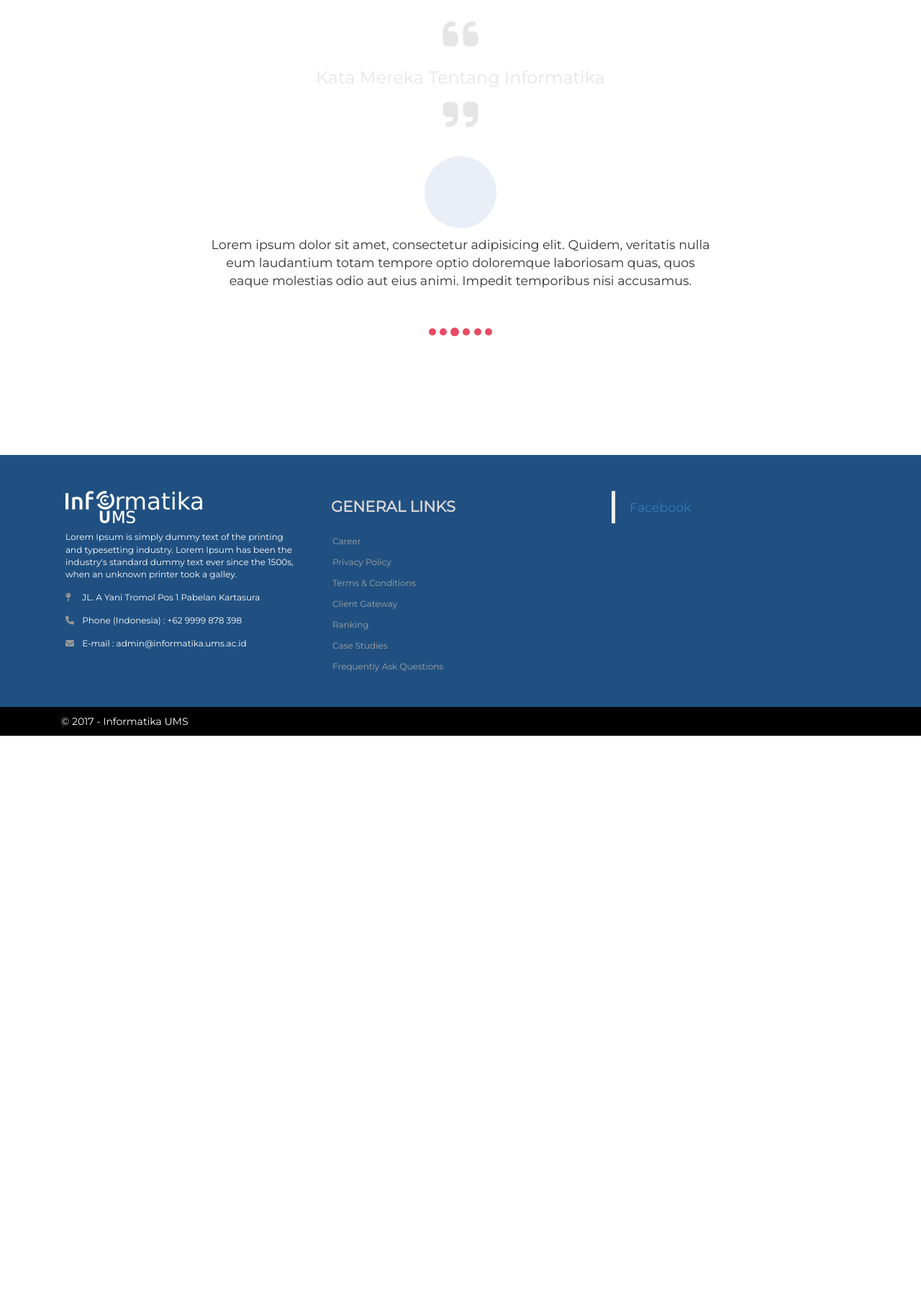
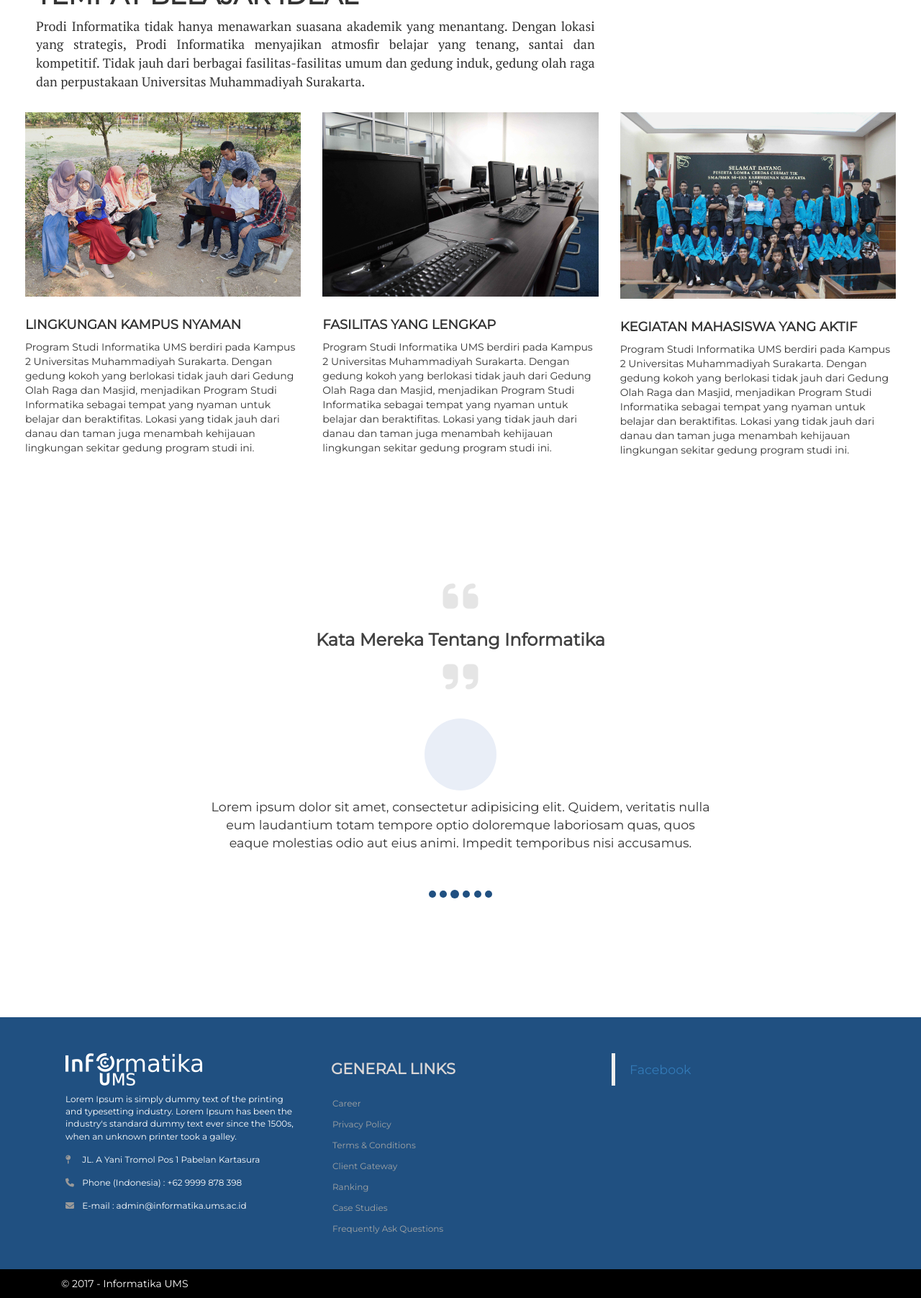
Before and after one commit to fikrikhaidir/informatika-web, a Django app: page / in a window 1280 px wide. Shown: the part 881-2684 px from the top of the page at 72% size. Before the commit the page ends 1903 px from the top, so only its background shows below. Run offline with Django 3.2, Linux system fonts and the light colour scheme; some libraries are stand-ins or nearby versions.

Commit message:
Homepage polished

```diff
--- a/static/css/carousel.css
+++ b/static/css/carousel.css
@@ -7,6 +7,10 @@ section {
     color: rgba(0,0,0,.1);
     text-align: center;
     margin-bottom: 30px;
+}
+
+.quote > h3{
+  color: #414141;
 }
 
 /*-------------------------------*/
@@ -32,7 +36,7 @@ section {
   bottom: 10px;
 }
 #fade-quote-carousel.carousel .carousel-indicators > li {
-  background-color: #e84a64;
+  background-color: #205081;
   border: none;
 }
 #fade-quote-carousel blockquote {
--- a/static/css/carouselhead.css
+++ b/static/css/carouselhead.css
@@ -28,7 +28,8 @@
     color: #fff;
     /*text-align: center;*/
     text-transform: uppercase;
-    text-shadow: 1px 1px 0 rgba(0,0,0,.75);
+    letter-spacing: 2px;
+    /*text-shadow: 1px 1px 0 rgba(0,0,0,.75);*/
       -webkit-transform: translate3d(-50%,-50%,0);
          -moz-transform: translate3d(-50%,-50%,0);
           -ms-transform: translate3d(-50%,-50%,0);
@@ -40,7 +41,7 @@
     font-weight: bold;
     margin: 0;
     padding: 0;
-
+    letter-spacing: 2px;
 }
 
 .fade-carousel .carousel-inner .item .hero {
--- a/static/css/custom.css
+++ b/static/css/custom.css
@@ -155,3 +155,14 @@ body{
       margin-left: 18px;
   }
 }
+
+#review-grid{
+  margin: 35px 20px 35px 20px;
+}
+#review-konten{
+  font-family: 'PT Serif';
+  font-size: 18px;
+}
+#review-grid>h1,h2,h3,h4,h5{
+  font-weight: bold;
+}
--- a/templates/base.html
+++ b/templates/base.html
@@ -10,6 +10,7 @@
     <title>Prodi Informatika UMS</title>
 
     <link rel="stylesheet" href="https://maxcdn.bootstrapcdn.com/bootstrap/3.3.7/css/bootstrap.min.css" integrity="sha384-BVYiiSIFeK1dGmJRAkycuHAHRg32OmUcww7on3RYdg4Va+PmSTsz/K68vbdEjh4u" crossorigin="anonymous">
+    <link href="https://fonts.googleapis.com/css?family=PT+Serif" rel="stylesheet">
     <link href="https://fonts.googleapis.com/css?family=Montserrat" rel="stylesheet">
     <link rel="stylesheet" type="text/css" href="{% static 'css/custom.css' %}" />
     <link rel="stylesheet" type="text/css" href="{% static 'css/footer.css' %}" />
@@ -185,6 +186,7 @@
     <script src="https://code.jquery.com/jquery-3.2.1.min.js"></script>
     <script src="https://maxcdn.bootstrapcdn.com/bootstrap/3.3.7/js/bootstrap.min.js"></script>
     <script src="{% static 'js/dropdown.js' %}"></script>
+    <!-- <script src="{% static 'js/scroll.js' %}"></script> -->
     {% block scripts %}
     {% endblock scripts %}
 
--- a/templates/home.html
+++ b/templates/home.html
@@ -4,19 +4,20 @@
 {% block css %}
     <link rel="stylesheet" type="text/css" href="{% static 'css/carouselhead.css' %}" />
     <link rel="stylesheet" type="text/css" href="{% static 'css/carousel.css' %}" />
+    <link rel="stylesheet" href="https://cdnjs.cloudflare.com/ajax/libs/animate.css/3.5.2/animate.min.css">
     <style>
     .fade-carousel .slides .slide-3 {
-      background-image: url("{% static 'img/p3.JPG' %}");
+      background-image: url("{% static 'img/a3.JPG' %}");
       background-repeat: no-repeat;
       background-size: cover;
     }
     .fade-carousel .slides .slide-2 {
-      background-image: url("{% static 'img/p2.jpg' %}");
+      background-image: url("{% static 'img/a2.jpg' %}");
       background-repeat: no-repeat;
       background-size: cover;
     }
     .fade-carousel .slides .slide-1 {
-      background-image: url("{% static 'img/p1.JPG' %}");
+      background-image: url("{% static 'img/a1.JPG' %}");
       background-repeat: no-repeat;
       background-size: cover;
     }
@@ -27,7 +28,7 @@
 {% block content %}
 <!-- <div class="container-fluid"> -->
 
-  <div class="carousel fade-carousel slide" data-ride="carousel" data-interval="4000" id="bs-carousel">
+  <div class="carousel fade-carousel slide animated fadeIn" data-ride="carousel" data-interval="4000" id="bs-carousel">
   <!-- Overlay -->
   <div class="overlay"></div>
 
@@ -79,6 +80,54 @@
   </div>
 </div>
 <!-- </div> -->
+<div class="container-fluid" id="review-grid">
+
+<div class="row">
+<div class="col-md-12">
+  <div class="col-md-8">
+  <h1 style="font-weight:600">TEMPAT BELAJAR IDEAL</h1>
+  <p class="text-justify" id="review-konten">
+      Prodi Informatika tidak hanya menawarkan suasana akademik yang menantang. Dengan lokasi yang strategis, Prodi Informatika menyajikan atmosfir belajar yang tenang, santai dan kompetitif. Tidak jauh dari berbagai fasilitas-fasilitas umum dan gedung induk, gedung olah raga dan perpustakaan Universitas Muhammadiyah Surakarta.
+  </p>
+  <br>
+
+</div>
+
+</div>
+</div>
+
+<div class="row">
+
+  <div class="col-md-4">
+    <img src="{% static 'img/g2.JPG' %}" alt="..." class="img-responsive">
+    <br />
+    <h4>LINGKUNGAN KAMPUS NYAMAN</h4>
+    <p id="text-justify" id="review-konten">
+        Program Studi Informatika UMS berdiri pada Kampus 2 Universitas Muhammadiyah Surakarta. Dengan gedung kokoh yang berlokasi tidak jauh dari Gedung Olah Raga dan Masjid, menjadikan Program Studi Informatika sebagai tempat yang nyaman untuk belajar dan beraktifitas. Lokasi yang tidak jauh dari danau dan taman juga menambah kehijauan lingkungan sekitar gedung program studi ini.
+    </p>
+    <br>
+  </div>
+  <div class="col-md-4">
+    <img src="{% static 'img/g1.JPG' %}" alt="..." class="img-responsive">
+    <br />
+    <h4>FASILITAS YANG LENGKAP</h4>
+    <p id="text-justify" id="review-konten">
+        Program Studi Informatika UMS berdiri pada Kampus 2 Universitas Muhammadiyah Surakarta. Dengan gedung kokoh yang berlokasi tidak jauh dari Gedung Olah Raga dan Masjid, menjadikan Program Studi Informatika sebagai tempat yang nyaman untuk belajar dan beraktifitas. Lokasi yang tidak jauh dari danau dan taman juga menambah kehijauan lingkungan sekitar gedung program studi ini.
+    </p>
+    <br>
+  </div><div class="col-md-4">
+    <img src="{% static 'img/g3.JPG' %}" alt="..." class="img-responsive">
+    <br />
+    <h4>KEGIATAN MAHASISWA YANG AKTIF</h4>
+    <p id="text-justify" id="review-konten">
+        Program Studi Informatika UMS berdiri pada Kampus 2 Universitas Muhammadiyah Surakarta. Dengan gedung kokoh yang berlokasi tidak jauh dari Gedung Olah Raga dan Masjid, menjadikan Program Studi Informatika sebagai tempat yang nyaman untuk belajar dan beraktifitas. Lokasi yang tidak jauh dari danau dan taman juga menambah kehijauan lingkungan sekitar gedung program studi ini.
+    </p>
+    <br>
+  </div>
+</div>
+</div>
+</div>
+
 
 <section id="carousel">
     <div class="container">
--- a/templates/profil/identitas.html
+++ b/templates/profil/identitas.html
@@ -2,7 +2,6 @@
 {% load staticfiles   %}
 
 {% block css %}
-<link href="https://fonts.googleapis.com/css?family=PT+Serif" rel="stylesheet">
 <link rel="stylesheet" type="text/css" href="{% static 'css/custom-pages.css' %}" />
 <link rel="stylesheet" href="https://cdnjs.cloudflare.com/ajax/libs/animate.css/3.5.2/animate.min.css">
 
```
Also changed, not shown: static/js/scroll.js (added, +64 -0 lines), static/img/111.jpg (deleted), static/img/222.jpg (deleted), static/img/a1.JPG (added), static/img/a2.jpg (added), static/img/a3.JPG (added), static/img/g1.JPG (added), static/img/g2.JPG (added), static/img/g3.JPG (added), 2 other files.
